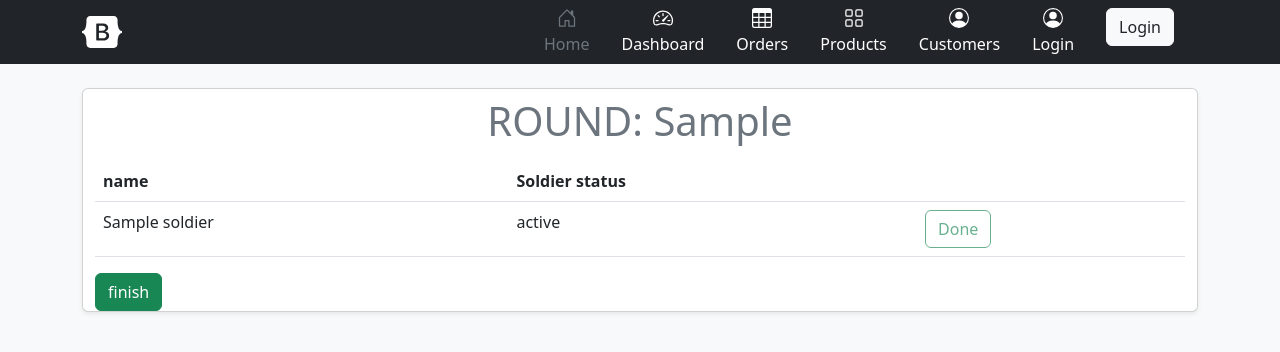
After one commit to AmitHauzer/gibush-management, a Django app: page /barors/1/manageround/ in a window 1280 px wide. The commit adds this page. Shown: the top 352 px of the page. Run offline with Django 4.2, Linux system fonts and the light colour scheme; tables that the repository leaves empty hold one stand-in row (values such as "Sample post").

Commit message:
baror's round management

```diff
--- /dev/null
+++ b/baror/templates/baror_round.html
@@ -0,0 +1,65 @@
+{% extends "base.html" %}
+{% block content %}
+
+<div class="container">
+  <div class="row row-cols-1 row-cols-md-1 g-4">
+    <div class="col">
+      <div class="card shadow-sm">
+        <div class="container">
+          <table class="table table caption-top">
+            <caption style="text-align: center">
+              <h1>ROUND: {{ baror.baror_round }}</h1>
+              {% if baror.start_round_date is None %}
+              <form action="{% url 'barors:start-baror' baror.id %}" method="post">
+                {% csrf_token %}
+                <button class="btn btn-success">Start!</button>
+              </form>
+              {% endif %}
+
+            <thead>
+              <tr>
+                <th scope="col">name</th>
+                <th scope="col">Soldier status</th>
+                <th scope="col"> </th>
+              </tr>
+            </thead>
+            <tbody>
+              {% for score in barorscores %}
+
+              <tr>
+                <td>{{ score.soldier.name }}</td>
+                <td>{{ score.soldier.soldier_status }}</td>
+
+                <td>
+                  {% if baror.start_round_date is None %}
+
+                  {% elif score.baror_score is None %}
+                  <form action="{% url 'barors:manage-soldier-in-round' baror.id %}" method="post">
+                    {% csrf_token %}
+                    <input type="hidden" id="pk" name="pk" value="{{baror.id}}">
+                    <input type="hidden" id="soldier_id" name="soldier_id" value="{{soldier.id}}">
+                    <button class="btn btn-light">Done</button>
+                  </form>
+                  {% else %}
+                  <button class="btn btn-outline-success" disabled>Done</button>
+                  {% endif %}
+                </td>
+                {% endfor%}
+            </tbody>
+          </table>
+          <div>
+            {% if baror.start_round_date is None %}
+              <a href="{% url 'barors:all-barors' %}"><button class="btn btn-outline-secondary">Back</button></a>
+              {% endif %}
+
+            <a href="{% url 'barors:finish-baror' baror.id %}"><button class="btn btn-success">finish</button></a>
+          </div>
+
+        </div>
+      </div>
+    </div>
+  </div>
+</div>
+
+</div>
+{% endblock %}
--- a/baror/templates/edit_baror.html
+++ b/baror/templates/edit_baror.html
@@ -3,7 +3,7 @@
 <div class="container">
     <table class="table table caption-top">
         <caption style="text-align: center">
-            <h3>Edit - {{ baror.baror_round }}</h3>
+            <h1>Edit - {{ baror.baror_round }}</h3>
         </caption>
         <thead>
             <tr>
--- a/baror/templates/list_of_barors.html
+++ b/baror/templates/list_of_barors.html
@@ -5,7 +5,7 @@
 <div class="container">
     <table class="table table caption-top">
         <caption style="text-align: center">
-            <h3>List of BarOrs</h3>
+            <h1>List of BarOrs</h1>
         </caption>
 
 
@@ -41,7 +41,7 @@
                 <td>
                     <a href="{% url 'barors:edit-baror' baror.id %}"><button class="btn btn-sm btn-light">Edit</button></a>
                     {% if baror.baror_status == "Ready"%}
-                    <a href="{% url 'barors:edit-baror' baror.id %}"><button class="btn btn-sm btn-success">Start</button></a>
+                    <a href="{% url 'barors:start-baror' baror.id %}"><button class="btn btn-sm btn-success">Let's go!</button></a>
                     {% endif %}
                 </td>
 
@@ -50,6 +50,6 @@
             {% endfor%}
         </tbody>
     </table>
-    <a href="{% url 'barors:add-baror' %}"><button class="btn btn-outline-success">Add round</button></a>
+    <a href="{% url 'barors:add-baror' %}"><button class="btn btn-outline-primary">Add round</button></a>
 </div>
 {% endblock %}
--- a/baror/urls.py
+++ b/baror/urls.py
@@ -4,10 +4,13 @@ from . import views
 app_name = 'barors'
 urlpatterns = [
     path('', views.list_of_barors, name='all-barors'),
-    path('addround/', views.add_baror_round, name='add-baror'),
+    path('addround/', views.add_baror, name='add-baror'),
     path('<pk>/editround/', views.edit_baror, name='edit-baror'),
     path('addsoldier/', views.add_soldier_to_round, name='add-soldier-to-round'),
     path('<pk>/barorReady/', views.baror_is_ready, name='baror-is-ready'),
+    path('<pk>/manageround/', views.start_baror_page, name='start-baror'),
+    path('<pk>/manageround/soldierendthebaror/', views.manage_run_round, name='manage-soldier-in-round'),
+    path('<pk>/finish', views.baror_finish, name='finish-baror'),
 ]
 
 
--- a/baror/views.py
+++ b/baror/views.py
@@ -11,6 +11,17 @@ def list_of_barors(request):
     return render(request, 'list_of_barors.html', {'barors':barors})
 
 
+def add_baror(request):
+    barors_counter = BarOr.objects.count()
+    try:
+        baror = BarOr(baror_round=f'BarOr {barors_counter+1}')
+        baror.save()
+        messages.success(request, "Round added successfully" )
+    except Exception as ex:
+        messages.error(request, f'ERROR! {str(ex)}')
+    finally:
+        return redirect('barors:all-barors')
+
 
 def edit_baror(request, pk):
     print(pk)
@@ -19,13 +30,13 @@ def edit_baror(request, pk):
     return render(request, 'edit_baror.html', {'baror':baror,'soldiers':soldiers})
 
 
+
 def baror_is_ready(request, pk):
     # Get baror
     baror = BarOr.objects.get(id=pk)
     # Change status
     baror.baror_status = BarOr.BAROR_SATUTS['Ready']
     baror.save()
-
     # save
     print(f'{baror.baror_round} is ready')
     return redirect('barors:all-barors')
@@ -56,25 +67,41 @@ def add_soldier_to_round(request):
 
 
 
-def add_baror_round(request):
-    barors_counter = BarOr.objects.count()
-    try:
-        baror = BarOr(baror_round=f'BarOr {barors_counter+1}')
-        baror.save()
-        messages.success(request, "Round added successfully" )
-    except Exception as ex:
-        messages.error(request, f'ERROR! {str(ex)}')
-    finally:
-        return redirect('barors:all-barors')
 
 
 
 
+def start_baror_page(request, pk):
+    # Get baror
+    baror = BarOr.objects.get(id=pk)
+    barorscores = BarorScore.objects.all().filter(baror_round=pk)
+    if request.method == 'POST':
+        # add start date to DB
+        print(f"Baror start date: {baror.start_round_date}")
+
+    return render(request, 'baror_round.html', {'baror':baror, 'barorscores':barorscores})
+
+
+def manage_run_round(request,pk):
+    # Get data
+    baror = BarOr.objects.get(id=pk)
+
+    if baror.start_round_date is None:
+        # add start date to DB
+        print(f"soldier: {baror.start_round_date}")
+    return redirect('barors:start-baror', pk=pk)
 
 
 
-
-
+def baror_finish(request, pk):
+    # Get baror
+    baror = BarOr.objects.get(id=pk)
+    # Change status
+    # baror.baror_status = BarOr.BAROR_SATUTS['Done']
+    # baror.save()
+    # save
+    print(f'{baror.baror_round} has been finished')
+    return redirect('barors:all-barors')
 
 
 
```
Also changed, not shown: baror/templates/create_baror.html (deleted, +0 -66 lines).
